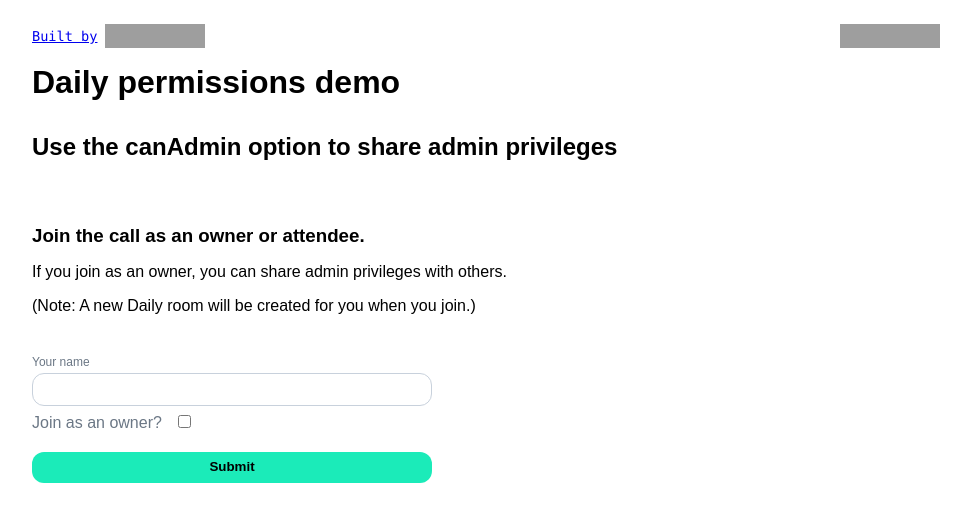
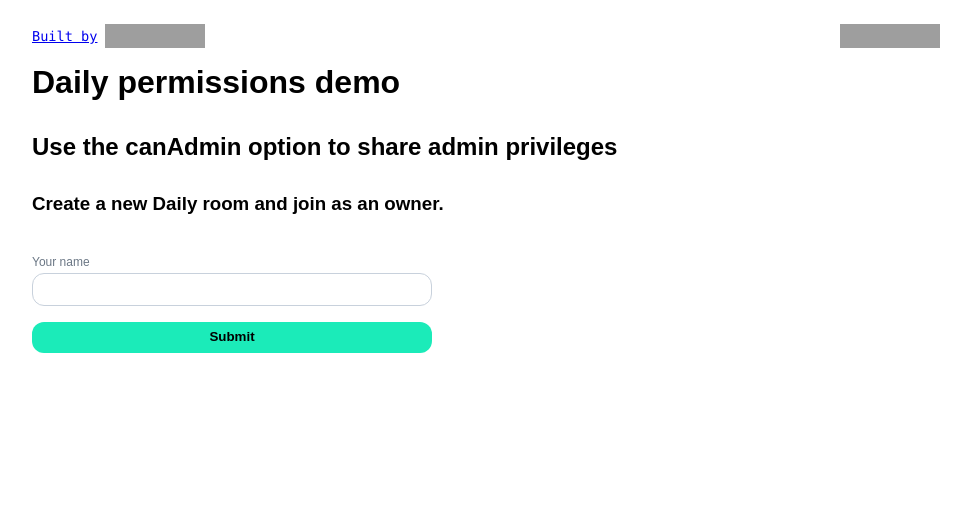
Before and after one commit to jessmitch42/daily-permissions-can-admin, a Next.js app: page / in a window 1280 px wide. Shown: the top 522 px of the page, without its empty margins (154-1125 px from the left). Built offline with nearby package versions, Linux system fonts and the light colour scheme; grey boxes are pictures that could not be loaded.

Commit message:
allow admins and participants to join the same room

```diff
--- a/src/app/page.css
+++ b/src/app/page.css
@@ -28,7 +28,7 @@
   width: 100%;
   justify-content: center;
   position: relative;
-  padding: 2rem 0;
+  padding: 0 0 1rem 0;
 }
 
 h1,
--- a/src/components/AdminPanel/AdminPanel.js
+++ b/src/components/AdminPanel/AdminPanel.js
@@ -1,11 +1,11 @@
 import "./admin-panel.css";
 
-const ParticipantListItem = ({ p, makeAdmin, removeFromCall }) => (
+const ParticipantListItem = ({ p, makeAdmin, removeFromCall, isOwner }) => (
   <li>
     <span>
       {p.session_id}: {p.user_name}
     </span>{" "}
-    {!p.local && (
+    {!p.local && isOwner && (
       <span>
         <button onClick={makeAdmin}>Make admin</button>
         <button className="red-button" onClick={removeFromCall}>
@@ -26,11 +26,14 @@
   return (
     <div className="admin-panel">
       {isOwner ? (
-        <h3>You are a meeting owner.</h3>
+        <h3>
+          Participant list - You are a meeting owner and can remove others or
+          make them admins
+        </h3>
       ) : (
         <p>
-          You are a call attendee. This section will update if a meeting owner
-          gives you admin privileges.
+          You are a call attendee. If a meeting owner gives you admin
+          privileges, additional actions will become available.
         </p>
       )}
 
--- a/src/components/AdminPanel/admin-panel.css
+++ b/src/components/AdminPanel/admin-panel.css
@@ -7,6 +7,6 @@
   cursor: pointer;
 }
 
-.red-button {
-  color: red;
+li {
+  list-style: inside;
 }
--- a/src/components/DailyContainer/DailyContainer.js
+++ b/src/components/DailyContainer/DailyContainer.js
@@ -1,4 +1,5 @@
-import { useCallback, useRef, useState } from "react";
+import { useCallback, useEffect, useRef, useState } from "react";
+import { useSearchParams } from "next/navigation";
 import DailyIframe from "@daily-co/daily-js";
 import JoinForm from "../JoinForm/JoinForm";
 import AdminPanel from "../AdminPanel/AdminPanel";
@@ -6,6 +7,7 @@
 import "./daily-container.css";
 
 export default function DailyContainer() {
+  const searchParams = useSearchParams();
   const containerRef = useRef(null);
   const [callFrame, setCallFrame] = useState(null);
   const [url, setUrl] = useState(null);
@@ -13,6 +15,14 @@
   const [error, setError] = useState(false);
   const [submitting, setSubmitting] = useState(false);
   const [participants, setParticipants] = useState({});
+
+  useEffect(() => {
+    console.log(searchParams);
+    const urlParam = searchParams.get("url");
+    if (urlParam) {
+      setUrl(urlParam);
+    }
+  }, [searchParams]);
 
   const handleJoinedMeeting = (e) => {
     console.log(e);
@@ -111,7 +121,6 @@
         width: "100%",
         height: "100%",
       },
-      showLeaveButton: true,
     });
 
     addDailyEvents(dailyCallFrame);
@@ -148,61 +157,94 @@
     }
   };
 
-  const handleSubmitJoinForm = async (e) => {
-    e.preventDefault();
-    const { name: n, owner } = e.target;
-    const name = n.value;
-    const isOwner = owner.checked;
+  const createNewRoom = async () => {
     const newRoom = await api.createRoom();
     console.log(newRoom);
     if (!newRoom.url) {
       console.error("Room could not be created. Please try again.");
-      return;
+      return null;
     }
-    const roomName = newRoom.name;
+    return newRoom;
+  };
 
-    const newToken = await createToken({ isOwner, roomName });
-    if (!newToken) {
-      console.error("Token could not be created. Exiting room join.");
-      return;
+  const handleSubmitJoinForm = async (e) => {
+    e.preventDefault();
+    const { target } = e;
+    let options = { name: target.name.value };
+
+    // Use the existing room supplied in the query param if it's provided (or create a new room)
+    const existingRoomUrl = target?.url?.value;
+    if (target?.url?.value) {
+      options.url = existingRoomUrl;
+      options.roomName = existingRoomUrl.split(".co/")[1];
+      options.isOwner = false;
+    } else {
+      // Create a new Daily room when the form is submitted
+      const newRoom = await createNewRoom();
+      if (!newRoom) return; // error is thrown in createNewRoom
+      options.url = newRoom.url;
+      options.roomName = newRoom.name;
+      options.isOwner = true;
+
+      // Create an owner meeting token
+      const newToken = await createToken({ roomName: newRoom.name });
+      if (!newToken) return; // error is thrown in createToken
+      options.token = newToken;
     }
-    console.log(newToken, name);
 
-    joinRoom({ name, url: newRoom.url, token: newToken, isOwner });
+    joinRoom(options);
   };
 
   const removeFromCall = () => {
     console.log("remove from call");
   };
 
-  const makeAdmin = () => {
-    console.log("make admin");
-  };
+  const makeAdmin = useCallback(
+    (participantId) => {
+      console.log("make admin");
+      // https://docs.daily.co/reference/daily-js/instance-methods/update-participant#permissions
+      callFrame.updateParticipant(participantId, {
+        updatePermissions: {
+          canAdmin: new Set(["participants"]),
+        },
+      });
+    },
+    [callFrame]
+  );
+
+  const leaveCall = useCallback(() => {
+    // https://docs.daily.co/reference/daily-js/instance-methods/leave
+    callFrame.leave();
+  }, [callFrame]);
+
+  const localLink = useCallback(
+    () => `http://localhost:3000/?url=${url}`,
+    [url]
+  );
 
   return (
     <div className="daily-container">
       {!callFrame && !submitting && (
         <>
-          <h3>Join the call as an owner or attendee.</h3>
-          <p>
-            If you join as an owner, you can share admin privileges with others.
-          </p>
-          <p>(Note: A new Daily room will be created for you when you join.)</p>
-          <JoinForm handleSubmitForm={handleSubmitJoinForm} />
+          <h3>Create a new Daily room and join as an owner.</h3>
+          <JoinForm handleSubmitForm={handleSubmitJoinForm} url={url} />
         </>
       )}
       {submitting && <p>Loading...</p>}
-      <div>
-        {url && (
-          <>
+      {callFrame && (
+        <div className="call-header">
+          <div>
             {" "}
-            <p>Share this link to let others join:</p>{" "}
-            <a href={url} target="_blank" rel="noopener noreferrer">
-              {url}
+            <span>Share this link to let others join:</span>{" "}
+            <a href={localLink()} target="_blank" rel="noopener noreferrer">
+              {localLink()}
             </a>
-          </>
-        )}
-      </div>
+          </div>
+          <button className="red-button" onClick={leaveCall}>
+            Leave call
+          </button>
+        </div>
+      )}
       {error && <p>Error message: {error}</p>}
       <div className="call" ref={containerRef}></div>
       {callFrame && (
--- a/src/components/DailyContainer/daily-container.css
+++ b/src/components/DailyContainer/daily-container.css
@@ -7,3 +7,14 @@
   width: 100%;
   height: 100%;
 }
+
+.red-button {
+  background-color: red;
+  color: white;
+}
+
+.call-header {
+  display: flex;
+  justify-content: space-between;
+  margin: 1rem 0;
+}
--- a/src/components/Header/header.css
+++ b/src/components/Header/header.css
@@ -22,50 +22,3 @@
   padding: 1rem;
   border-radius: var(--border-radius);
 }
-
-/* Mobile */
-@media (max-width: 700px) {
-  .description {
-    font-size: 0.8rem;
-  }
-
-  .description a {
-    padding: 1rem;
-  }
-
-  .description p,
-  .description div {
-    display: flex;
-    justify-content: center;
-    position: fixed;
-    width: 100%;
-  }
-
-  .description p {
-    align-items: center;
-    inset: 0 0 auto;
-    padding: 2rem 1rem 1.4rem;
-    border-radius: 0;
-    border: none;
-    background: linear-gradient(
-      to bottom,
-      rgba(var(--background-start-rgb), 1)
-    );
-    background-clip: padding-box;
-    backdrop-filter: blur(24px);
-  }
-
-  .description div {
-    align-items: flex-end;
-    pointer-events: none;
-    inset: auto 0 0;
-    padding: 2rem;
-    height: 200px;
-    background: linear-gradient(
-      to bottom,
-      transparent 0%,
-      rgb(var(--background-end-rgb)) 40%
-    );
-    z-index: 1;
-  }
-}
--- a/src/components/JoinForm/JoinForm.js
+++ b/src/components/JoinForm/JoinForm.js
@@ -1,17 +1,25 @@
 import "./join-form.css";
 
-export default function JoinForm({ handleSubmitForm }) {
+export default function JoinForm({ handleSubmitForm, url }) {
+  console.log(url);
   return (
     <div>
       <form className="join-form" onSubmit={handleSubmitForm}>
         <label htmlFor="name">Your name</label>
         <input id="name" type="text" />
-        <div className="row">
-          <label className="checkbox-label" htmlFor="owner">
-            Join as an owner?
-          </label>
-          <input id="owner" type="checkbox" />
-        </div>
+        {url && (
+          <>
+            <label htmlFor="url">Daily room URL</label>
+            <input
+              defaultValue={url}
+              id="url"
+              type="url"
+              pattern="https://.*"
+              placeholder="https://your-domain.daily.co/room-name"
+              required
+            />
+          </>
+        )}
         <input type="submit" />
       </form>
     </div>
--- a/src/components/JoinForm/join-form.css
+++ b/src/components/JoinForm/join-form.css
@@ -10,10 +10,6 @@
   color: #6b7785;
   text-align: left;
   margin: 8px 0 4px;
-}
-
-label.checkbox-label {
-  font-size: 16px;
 }
 
 input[type="text"],
@@ -34,15 +30,6 @@
   cursor: pointer;
 }
 
-input[type="checkbox"] {
-  margin: 0 1rem;
-}
-
 input[type="submit"]:disabled {
   cursor: not-allowed;
 }
-
-.row {
-  display: flex;
-  align-items: center;
-}
--- a/src/daily.js
+++ b/src/daily.js
@@ -2,9 +2,7 @@
   const roomRes = await fetch("/api/rooms", {
     method: "POST",
     body: JSON.stringify({
-      privacy: "private",
       properties: {
-        enable_knocking: true,
         enable_prejoin_ui: false,
         start_audio_off: true,
       },
```
